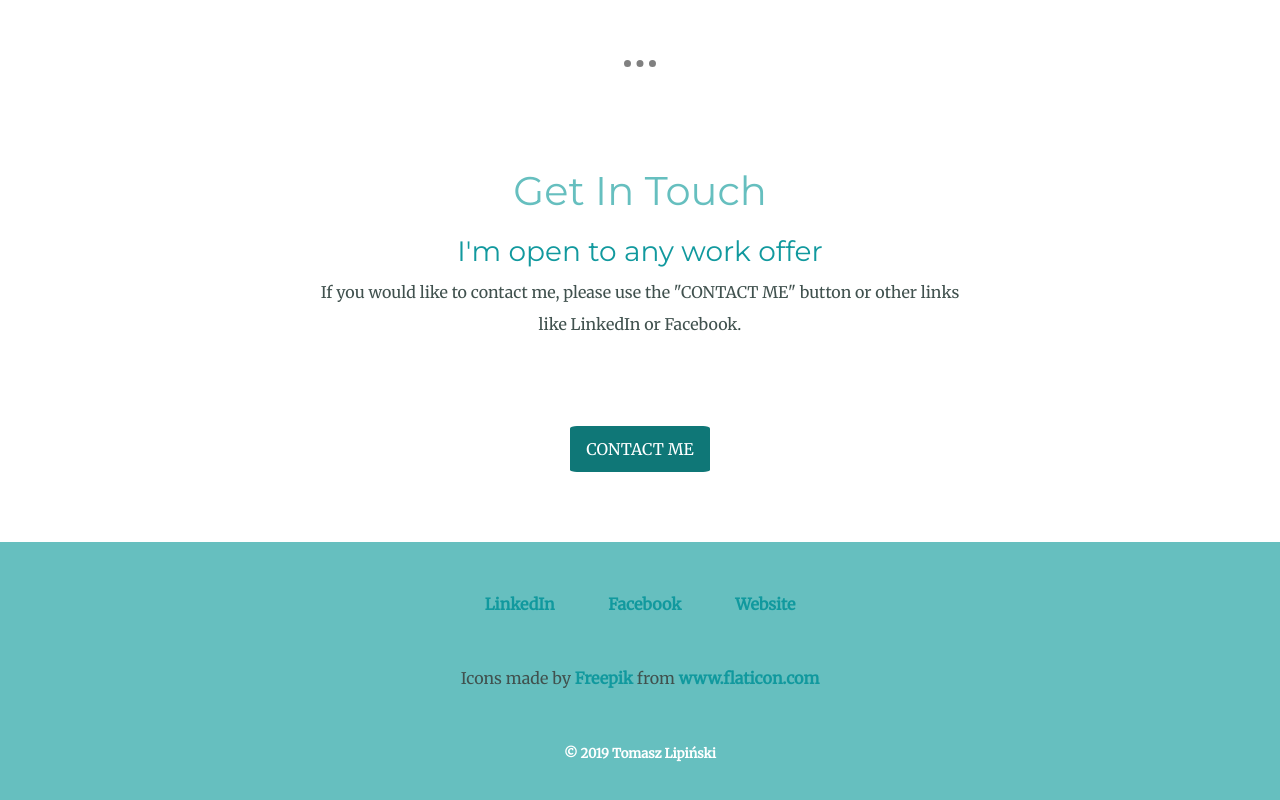
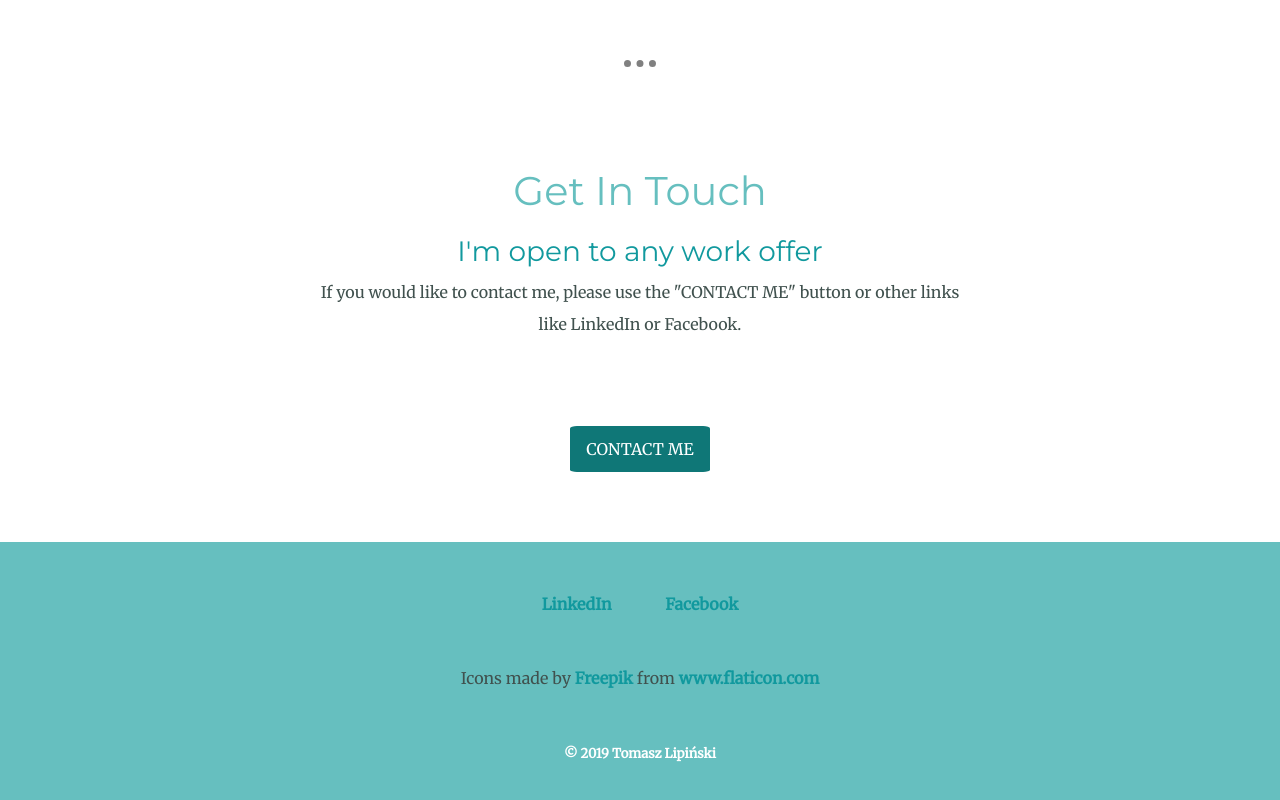
Before and after one commit to Tomciu97/FirstProject, a plain HTML site: page index.html in a window 1280 px wide. Shown: the part 3533-4333 px from the top of the page. Drawn offline with nearby package versions, Linux system fonts and the light colour scheme.

Commit message:
Update index.html

```diff
--- a/index.html
+++ b/index.html
@@ -91,7 +91,6 @@
       <a class="footer-link" target="_blank"
          href="https://www.linkedin.com/in/tomasz-lipi%C5%84ski-b3a47b190/">LinkedIn</a>
       <a class="footer-link" target="_blank" href="https://www.facebook.com/tomek.lipinski.50">Facebook</a>
-      <a class="footer-link" target="_blank" href="http://lipinskitomasz.eu/">Website</a>
       <div>
          Icons made by
          <a href="https://www.flaticon.com/authors/freepik" title="Freepik">Freepik
```
